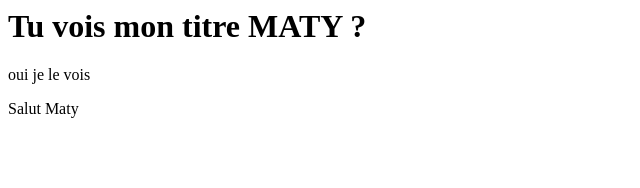
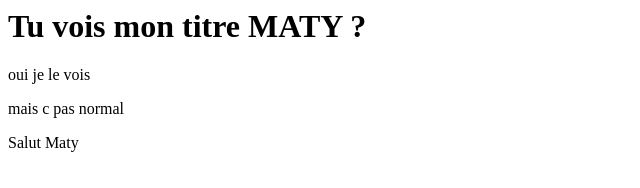
Before and after one commit to Stellaz5/Collaboration, a plain HTML site: page Fanny.html in a window 1280 px wide. Shown: the whole page, without its empty margins (0-640 px from the left). Drawn offline with Linux system fonts and the light colour scheme.

Commit message:
feat: ajout p

```diff
--- a/Fanny.html
+++ b/Fanny.html
@@ -7,6 +7,7 @@
 <body>
     <h1> Tu vois mon titre MATY ?</h1>
     <p>oui je le vois</p>
+    <p>mais c pas normal</p>
     <p>Salut Maty</p>
 </body>
 </html>
```
